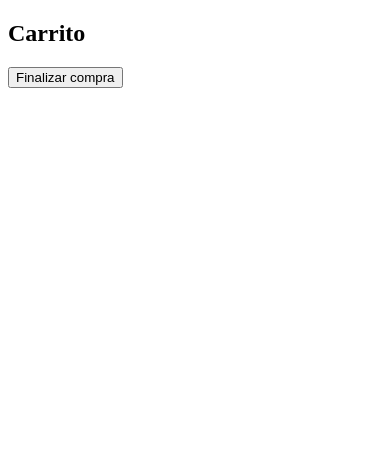
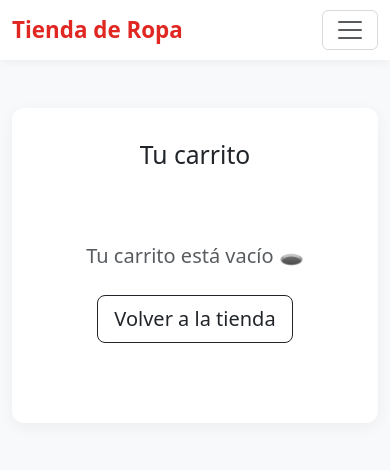
Before and after one commit to MarcoFZ5/TiendaRopaEcommerce, a Flask app: page /carrito in a window 390 px wide. Shown: the top 470 px of the page. Run offline with Flask 3, Linux system fonts and the light colour scheme; parts of the project's set-up code (start-up, migrations or seed data) failed here and were passed over.

Commit message:
feature (styles, templates) improve styles and looks

```diff
--- a/Backend/controllers/carrito.py
+++ b/Backend/controllers/carrito.py
@@ -1,12 +1,15 @@
 from flask import Blueprint, render_template, session, redirect
-from services.carrito_service import crear_carrito, insertar_productos
+from services.carrito_service import crear_carrito, insertar_productos, obtener_detalle_carrito
 
 carrito_bp = Blueprint("carrito_bp", __name__)
 
 @carrito_bp.route("/carrito")
 def carrito():
-    carrito = session.get("carrito", [])
-    return render_template("carrito.html", carrito = carrito)
+    carrito_session = session.get("carrito", [])
+
+    total, carrito_detalle = obtener_detalle_carrito(carrito_session)
+
+    return render_template("carrito.html", productos=carrito_detalle, total=total)
 
 @carrito_bp.route("/procesar_carrito", methods=["POST"])
 def procesar_carrito():
--- a/Backend/services/carrito_service.py
+++ b/Backend/services/carrito_service.py
@@ -1,5 +1,26 @@
-from models.models import Carrito, ProductoVariacion, ProductoCarrito
+from models.models import Carrito, ProductoVariacion, ProductoCarrito, Producto
 from main import db
+
+def obtener_detalle_carrito(carrito):
+    producto_detalle = []
+    total = 0
+
+    for producto in carrito:
+        variacion: ProductoVariacion = ProductoVariacion.query.get(producto["id_variacion"])
+
+        subtotal = int(producto["cantidad"]) * float(variacion.precio)
+        total += subtotal
+
+        if producto:
+            producto_detalle.append({
+                "nombre": variacion.producto.nombre,
+                "talla": variacion.talla,
+                "cantidad": producto["cantidad"],
+                "precio": variacion.precio,
+                "subtotal": subtotal
+            })
+
+    return total, producto_detalle
 
 def crear_carrito():
     carrito_bd = Carrito(metodo_pago="TARJETA")
@@ -7,7 +28,6 @@ def crear_carrito():
     db.session.commit()
 
     return carrito_bd
-
 
 def insertar_productos(carrito, carrito_bd: Carrito):
     total = 0
--- a/Backend/static/css/styles.css
+++ b/Backend/static/css/styles.css
@@ -0,0 +1,125 @@
+/* === Estilo General === */
+body {
+  background-color: #f8f9fa;
+}
+
+/* === NAVBAR === */
+.navbar {
+  background-color: #fff !important;
+  box-shadow: 0 2px 10px rgba(0,0,0,0.05);
+}
+
+.navbar-brand {
+  font-weight: 700;
+  font-size: 1.4rem;
+  color: #E02722 !important;
+}
+
+.nav-link {
+  color: #333 !important;
+  font-weight: 500;
+  margin-right: 10px;
+}
+
+.nav-link:hover {
+  color: #E02722 !important;
+}
+
+/* === CARRITO === */
+.cart-icon {
+  position: relative;
+  display: inline-block;
+}
+
+.cart-badge {
+  position: absolute;
+  top: -5px;
+  right: -10px;
+  background: #E02722;
+  color: white;
+  border-radius: 50%;
+  padding: 0.25rem 0.5rem;
+  font-size: 0.75rem;
+}
+
+/* === TARJETAS DE PRODUCTO === */
+.card {
+  border: none;
+  border-radius: 12px;
+  transition: transform 0.2s, box-shadow 0.2s;
+}
+
+.card:hover {
+  transform: translateY(-4px);
+  box-shadow: 0 4px 15px rgba(0,0,0,0.08);
+}
+
+.card-title a {
+  text-decoration: none;
+  color: #000;
+  transition: color 0.2s;
+}
+
+.card-title a:hover {
+  color: #E02722;
+}
+
+/* === LISTA (Por ejemplo, categorías o variaciones) === */
+.list-group-item {
+  border: none;
+  background-color: #fff;
+  transition: background-color 0.2s, color 0.2s;
+}
+
+.list-group-item:hover {
+  background-color: #E02722;
+  color: #fff;
+}
+
+/* === PRODUCTO DETALLE === */
+.product-container {
+  background-color: #fff;
+  border-radius: 12px;
+  padding: 2rem;
+  box-shadow: 0 4px 15px rgba(0,0,0,0.05);
+}
+
+.product-name {
+  font-weight: 700;
+  font-size: 1.8rem;
+  color: #222;
+}
+
+.product-price {
+  font-size: 1.8rem;
+  font-weight: 600;
+  color: #E02722;
+}
+
+/* === BOTONES === */
+.btn-primary {
+  background-color: #E02722;
+  border: none;
+  border-radius: 8px;
+  font-size: 1.1rem;
+  padding: 0.75rem 1.5rem;
+  transition: background-color 0.2s ease;
+}
+
+.btn-primary:hover {
+  background-color: #c11e1a;
+}
+
+/* === FORMULARIOS === */
+.form-select,
+.form-control {
+  border-radius: 8px;
+}
+
+/* === FOOTER === */
+footer {
+  text-align: center;
+  padding: 20px 0;
+  font-size: 0.9rem;
+  color: #777;
+}
--- a/Backend/templates/carrito.html
+++ b/Backend/templates/carrito.html
@@ -1,27 +1,87 @@
 <!DOCTYPE html>
-<html lang="en">
+<html lang="es">
 <head>
-    <meta charset="UTF-8">
-    <meta name="viewport" content="width=device-width, initial-scale=1.0">
-    <title>Carrito de compras</title>
+  <meta charset="UTF-8">
+  <meta name="viewport" content="width=device-width, initial-scale=1.0">
+  <title>Tu carrito</title>
+  <link href="https://cdn.jsdelivr.net/npm/bootstrap@5.3.8/dist/css/bootstrap.min.css" rel="stylesheet">
+  <link rel="stylesheet" href="https://cdn.jsdelivr.net/npm/bootstrap-icons@1.11.3/font/bootstrap-icons.css">
+  <link rel="stylesheet" href="/static/css/styles.css">
 </head>
 <body>
 
-<h2>Carrito</h2>
+<nav class="navbar navbar-expand-lg sticky-top">
+    <div class="container">
+      <a class="navbar-brand" href="/">Tienda de Ropa</a>
 
-{% for item in carrito %}
-<p>
- Producto ID: {{ item.id_producto }} —
- Variación: {{ item.id_variacion }} —
- Cantidad: {{ item.cantidad }}
-</p>
-{% endfor %}
+      <button class="navbar-toggler" type="button" data-bs-toggle="collapse" data-bs-target="#navbarNav">
+        <span class="navbar-toggler-icon"></span>
+      </button>
 
-<form action="/procesar_carrito" method="POST">
-    <button class="btn btn-success mt-3">
-        Finalizar compra
-    </button>
-</form>
+      <div class="collapse navbar-collapse justify-content-end" id="navbarNav">
+        <ul class="navbar-nav me-3">
+          <li class="nav-item">
+            <a class="nav-link active" href="/">Productos</a>
+          </li>
+        </ul>
+
+        <div class="cart-icon">
+          <a href="/carrito" class="text-dark position-relative">
+            <i class="bi bi-cart fs-4"></i>
+            {% set carrito = session.get('carrito', []) %}
+            {% if carrito %}
+              <span class="cart-badge">{{ carrito|length }}</span>
+            {% endif %}
+          </a>
+        </div>
+      </div>
+    </div>
+  </nav>
+
+<div class="container py-5">
+  <div class="product-container mx-auto" style="max-width: 900px;">
+    <h2 class="mb-4 text-center">Tu carrito</h2>
+
+    {% if productos %}
+    <table class="table table-hover align-middle text-center">
+      <thead>
+        <tr>
+          <th>Producto</th>
+          <th>Talla</th>
+          <th>Cantidad</th>
+          <th>Precio</th>
+          <th>Subtotal</th>
+        </tr>
+      </thead>
+      <tbody>
+        {% for p in productos %}
+        <tr>
+          <td class="fw-semibold">{{ p.nombre }}</td>
+          <td>{{ p.talla }}</td>
+          <td>{{ p.cantidad }}</td>
+          <td>₡{{ "%.2f"|format(p.precio) }}</td>
+          <td class="text-danger fw-bold">₡{{ "%.2f"|format(p.subtotal) }}</td>
+        </tr>
+        {% endfor %}
+      </tbody>
+    </table>
+
+    <div class="text-end mt-4">
+      <h4>Total: <span class="text-danger fw-bold">₡{{ "%.2f"|format(total) }}</span></h4>
+    </div>
+
+    <form action="/procesar_carrito" method="POST" class="text-end mt-4">
+      <button class="btn btn-primary btn-lg">Finalizar compra</button>
+    </form>
+
+    {% else %}
+      <div class="text-center py-5">
+        <p class="text-muted fs-5 mb-4">Tu carrito está vacío 🕳️</p>
+        <a href="/" class="btn btn-outline-dark btn-lg">Volver a la tienda</a>
+      </div>
+    {% endif %}
+  </div>
+</div>
 
 </body>
 </html>
```
Also changed, not shown: Backend/templates/home.html (+44 -40 lines), Backend/templates/producto.html (+44 -33 lines).
